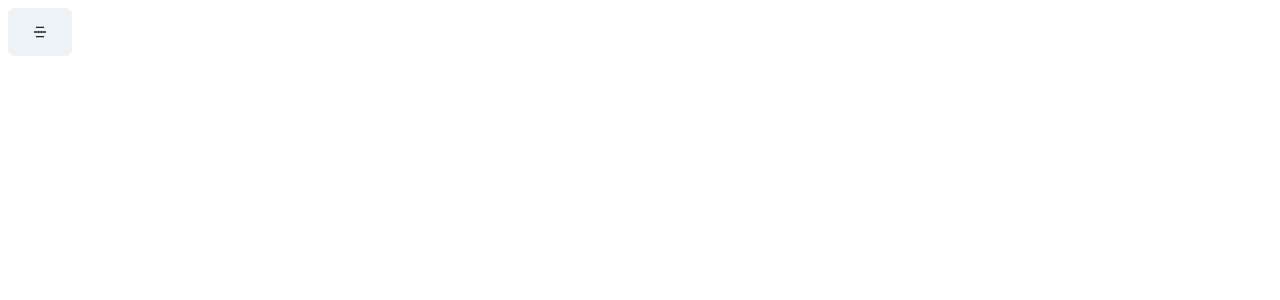
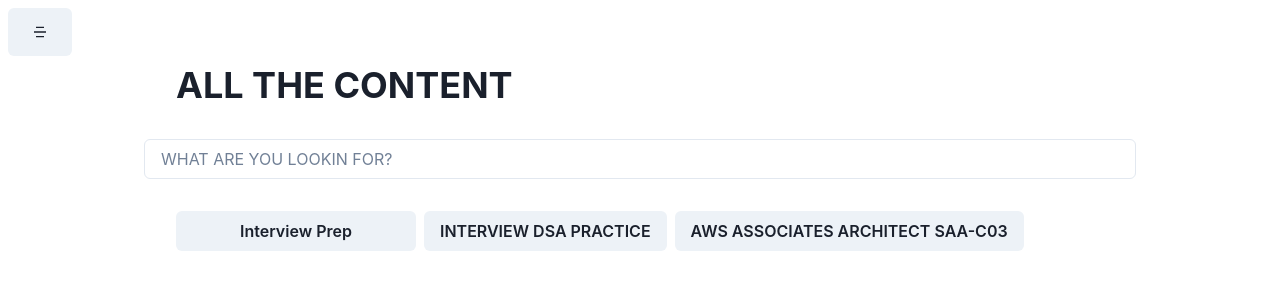
Before and after one commit to prithvi2226/WEBSTACK-COURSE, a React (Create React App) app in the folder coursebuilder/: page /Main in a window 1280 px wide. Shown: the top 300 px of the page. Built offline with nearby package versions, Linux system fonts and the light colour scheme.

Commit message:
Updated Main.jsx

```diff
--- a/coursebuilder/src/Components/MAINS/Main.jsx
+++ b/coursebuilder/src/Components/MAINS/Main.jsx
@@ -1,16 +1,45 @@
-import React from 'react'
-import Header from '../Layout/Header/Header'
+import { useState } from 'react';
+import React from 'react';
+import Header from '../Layout/Header/Header';
+import { Button, Container, HStack, Heading, Input, Text } from '@chakra-ui/react';
+
 
 const Main = () => {
+
+  const [Keyword, setKeyword] = useState('');
+  const [Category, setCategory] = useState('');
+  const categories = [
+    "Interview Prep",
+    "INTERVIEW DSA PRACTICE",
+    "AWS ASSOCIATES ARCHITECT SAA-C03",
+  ]
+
   return (
-    <>
-    <Header />
+    <><Header />
+
+    <Container minH={'95vh'} maxW={"container.lg"} paddingY={'8'}>
+      <Heading children="ALL THE CONTENT" m={'8'} />
+
+      <Input value={Keyword}
+        onChange={e => setKeyword(e.target.value)}
+        placeholder='WHAT ARE YOU LOOKIN FOR?'
+        type={'text'}
+        focusBorderColor= 'gray.500' />
+
+        <HStack padding={'8'}>
+          {
+            categories.map((item, index)=>(
+              <Button key={index} onClick={() => setCategory(item)} minW={'60'}>
+                <Text children = {item} />
+              </Button>
+            ))
+          }
+        </HStack>
 
 
-    </>
+    </Container></>
 
-
-  )
-}
+  );
+};
 
 export default Main
```
